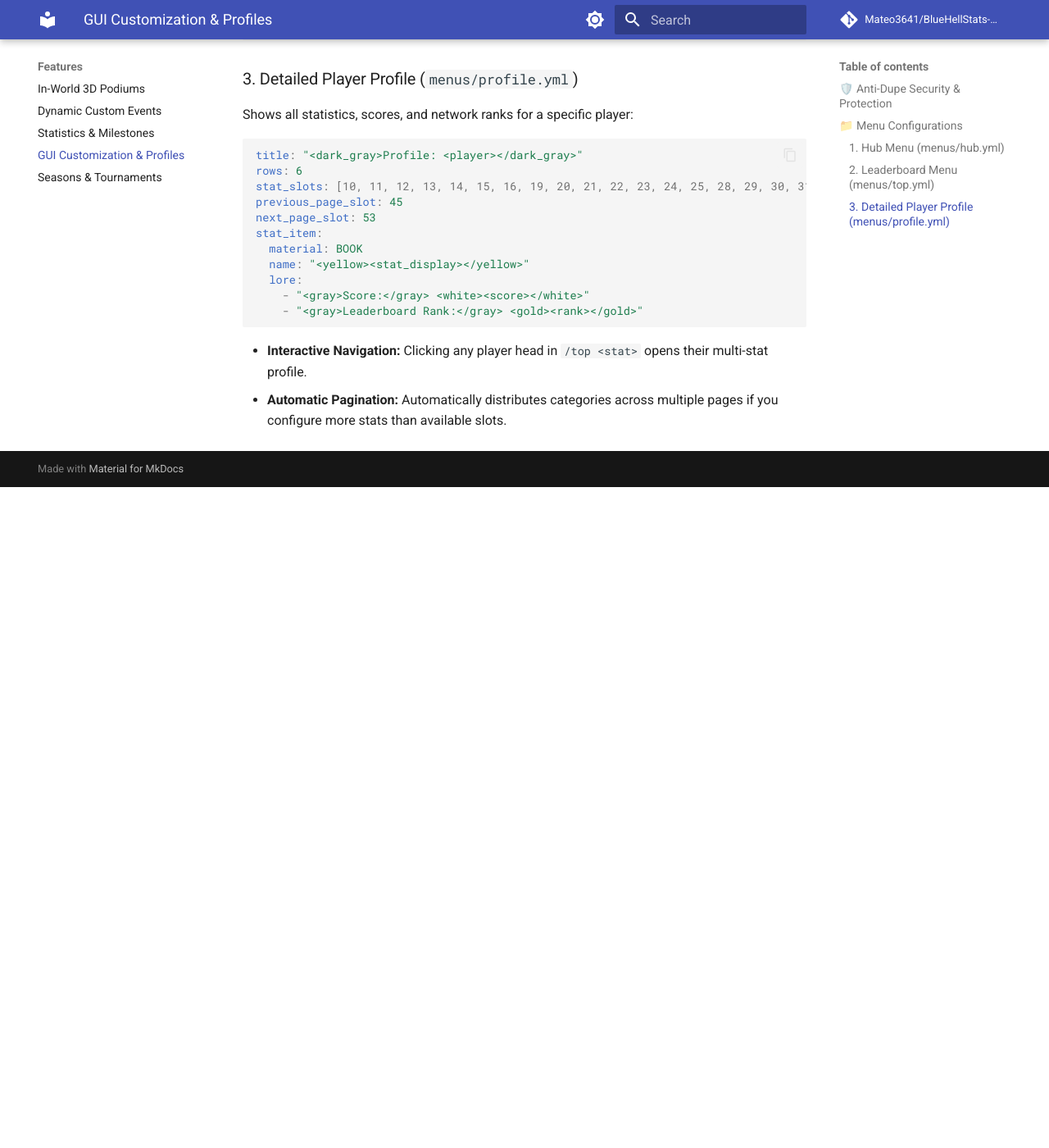
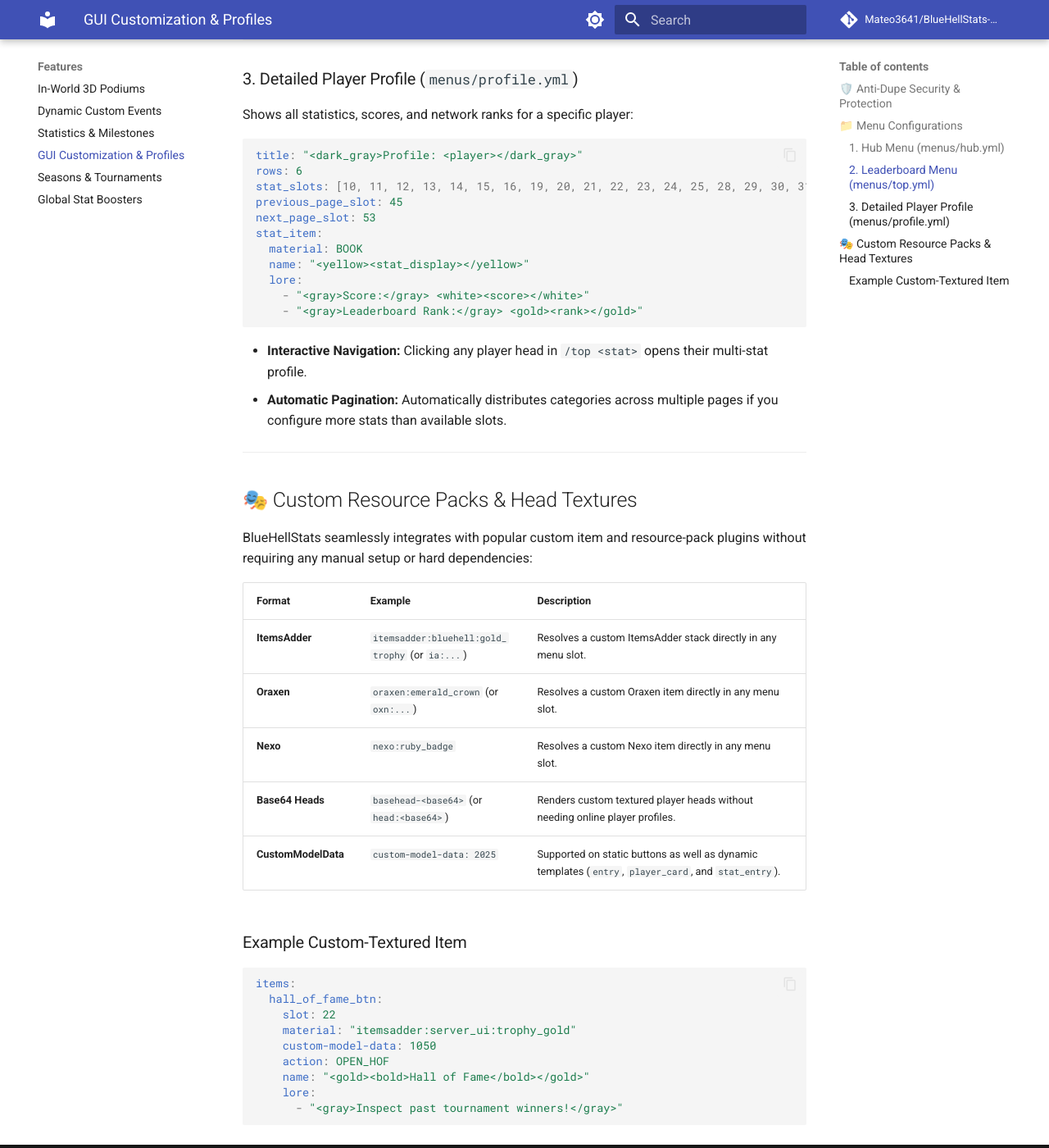
Before and after one commit to Mateo3641/BlueHellStats-Docs, an MkDocs documentation site: the page built from docs/features/guis.md, in a window 1280 px wide and 1400 px high, scrolled down 1624 px. Shown: the whole window at 82% size. Built offline with MkDocs 1.6.1 and Material for MkDocs 9.7.7, drawn with Linux system fonts in a browser that asks for light colours; comment, search, counter and statistics services are not loaded; before the commit the page ends 2218 px from its top, so only the background shows below that.

Commit message:
docs: add resource pack items, stat boosters, and developer API guides

````diff
--- a/docs/features/guis.md
+++ b/docs/features/guis.md
@@ -76,3 +76,30 @@ stat_item:
 
 * **Interactive Navigation:** Clicking any player head in `/top <stat>` opens their multi-stat profile.
 * **Automatic Pagination:** Automatically distributes categories across multiple pages if you configure more stats than available slots.
+
+---
+
+## 🎭 Custom Resource Packs & Head Textures
+
+BlueHellStats seamlessly integrates with popular custom item and resource-pack plugins without requiring any manual setup or hard dependencies:
+
+| Format | Example | Description |
+| :--- | :--- | :--- |
+| **ItemsAdder** | `itemsadder:bluehell:gold_trophy` (or `ia:...`) | Resolves a custom ItemsAdder stack directly in any menu slot. |
+| **Oraxen** | `oraxen:emerald_crown` (or `oxn:...`) | Resolves a custom Oraxen item directly in any menu slot. |
+| **Nexo** | `nexo:ruby_badge` | Resolves a custom Nexo item directly in any menu slot. |
+| **Base64 Heads** | `basehead-<base64>` (or `head:<base64>`) | Renders custom textured player heads without needing online player profiles. |
+| **CustomModelData** | `custom-model-data: 2025` | Supported on static buttons as well as dynamic templates (`entry`, `player_card`, and `stat_entry`). |
+
+### Example Custom-Textured Item
+```yaml
+items:
+  hall_of_fame_btn:
+    slot: 22
+    material: "itemsadder:server_ui:trophy_gold"
+    custom-model-data: 1050
+    action: OPEN_HOF
+    name: "<gold><bold>Hall of Fame</bold></gold>"
+    lore:
+      - "<gray>Inspect past tournament winners!</gray>"
+```
--- a/mkdocs.yml
+++ b/mkdocs.yml
@@ -74,7 +74,9 @@ nav:
       - Statistics & Milestones: features/stats.md
       - GUI Customization & Profiles: features/guis.md
       - Seasons & Tournaments: features/seasons.md
+      - Global Stat Boosters: features/boosters.md
   - Reference:
       - Commands & Permissions: reference/commands.md
       - PlaceholderAPI Reference: reference/placeholders.md
+      - Developer API: reference/developer-api.md
       - FAQ & Troubleshooting: reference/faq.md
````
Also changed, not shown: docs/features/boosters.md (added, +44 -0 lines), docs/reference/commands.md (+9 -0 lines), docs/reference/developer-api.md (added, +76 -0 lines), docs/reference/placeholders.md (+11 -0 lines).
